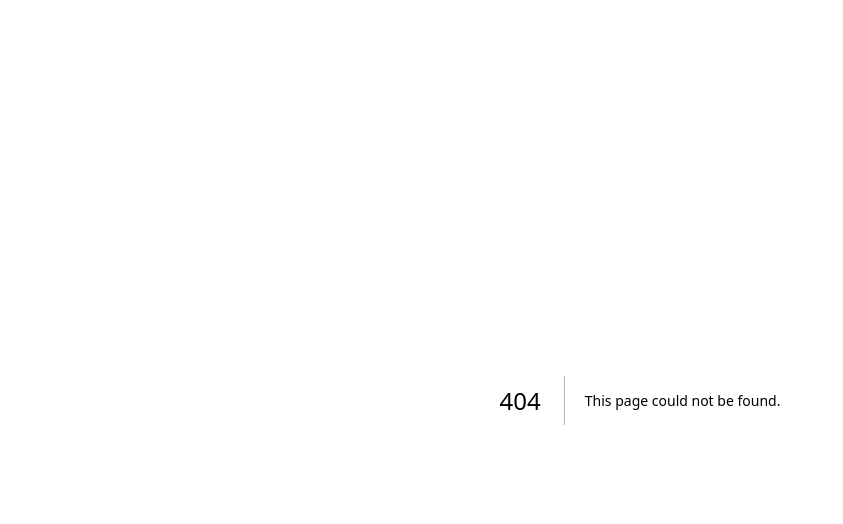
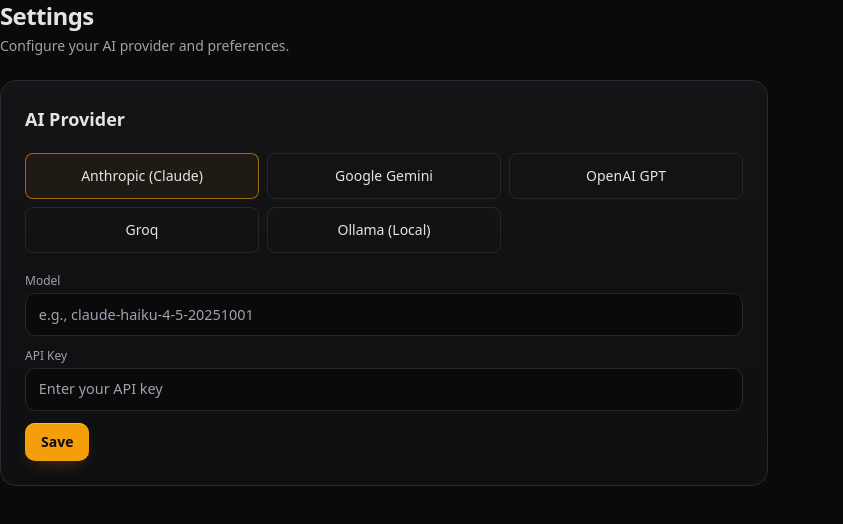
Before and after one commit to davsan2001/JobSeeker_OpenCode, a Next.js app: page /app/settings in a window 1280 px wide. Before the commit this address had no page. Shown: the top 524 px of the page, without its empty margins (0-843 px from the left). Built offline with nearby package versions, Linux system fonts and the light colour scheme.

Commit message:
Solucion a error 404
Despues de presionar Open Settings salia error por que estaba mal direccionado el enlace, esta corregido

```diff
--- /dev/null
+++ b/app/app/settings/page.tsx
@@ -0,0 +1,147 @@
+'use client'
+
+import { useEffect, useState } from 'react'
+import { Help } from '@/components/Help'
+import type { UserConfig } from '@/lib/types'
+import type { ProviderId } from '@/lib/llm/types'
+
+interface ProviderInfo {
+  id: ProviderId
+  displayName: string
+  requiresApiKey: boolean
+  defaultModels: { id: string; label: string }[]
+}
+
+export default function SettingsPage() {
+  const [cfg, setCfg] = useState<UserConfig | null>(null)
+  const [loading, setLoading] = useState(true)
+  const [saving, setSaving] = useState(false)
+  const [message, setMessage] = useState<string | null>(null)
+
+  const [selectedProvider, setSelectedProvider] = useState<ProviderId>('anthropic')
+  const [apiKey, setApiKey] = useState('')
+  const [model, setModel] = useState('')
+
+  useEffect(() => {
+    fetch('/api/config')
+      .then(r => r.json())
+      .then(data => {
+        setCfg(data)
+        if (data.activeProvider) {
+          setSelectedProvider(data.activeProvider)
+          const provider = data.providers?.[data.activeProvider]
+          if (provider) {
+            setModel(provider.model || '')
+          }
+        }
+      })
+      .catch(console.error)
+      .finally(() => setLoading(false))
+  }, [])
+
+  async function saveProvider() {
+    setSaving(true)
+    setMessage(null)
+    try {
+      const body: Record<string, unknown> = {
+        provider: { id: selectedProvider },
+        mode: cfg?.mode || 'fast'
+      }
+      if (apiKey) {
+        (body.provider as Record<string, unknown>).apiKey = apiKey
+      }
+      if (model) {
+        (body.provider as Record<string, unknown>).model = model
+      }
+
+      const res = await fetch('/api/config', {
+        method: 'PUT',
+        headers: { 'content-type': 'application/json' },
+        body: JSON.stringify(body)
+      })
+      if (!res.ok) throw new Error('Failed to save')
+      setMessage('Settings saved!')
+      setApiKey('')
+    } catch (err) {
+      setMessage((err as Error).message)
+    } finally {
+      setSaving(false)
+    }
+  }
+
+  if (loading) {
+    return <div className="skeleton h-8 w-48" />
+  }
+
+  return (
+    <div className="space-y-6 max-w-3xl">
+      <div>
+        <h1 className="text-2xl font-bold tracking-tight">Settings</h1>
+        <p className="text-sm text-zinc-400 mt-1">
+          Configure your AI provider and preferences.
+        </p>
+      </div>
+
+      <div className="card-soft p-5 sm:p-6 space-y-5">
+        <h2 className="font-semibold text-lg">AI Provider</h2>
+
+        <div className="grid grid-cols-2 sm:grid-cols-3 gap-2">
+          {(['anthropic', 'google', 'openai', 'groq', 'ollama'] as ProviderId[]).map(pid => (
+            <button
+              key={pid}
+              type="button"
+              onClick={() => setSelectedProvider(pid)}
+              className={`p-3 rounded-lg border text-sm font-medium transition ${
+                selectedProvider === pid
+                  ? 'border-amber-500/60 bg-amber-500/5'
+                  : 'border-zinc-800 hover:border-zinc-700'
+              }`}
+            >
+              {pid === 'anthropic' && 'Anthropic (Claude)'}
+              {pid === 'google' && 'Google Gemini'}
+              {pid === 'openai' && 'OpenAI GPT'}
+              {pid === 'groq' && 'Groq'}
+              {pid === 'ollama' && 'Ollama (Local)'}
+            </button>
+          ))}
+        </div>
+
+        <div className="space-y-3">
+          <div>
+            <label className="text-xs text-zinc-400 mb-1 block">Model</label>
+            <input
+              className="input"
+              value={model}
+              onChange={e => setModel(e.target.value)}
+              placeholder="e.g., claude-haiku-4-5-20251001"
+            />
+          </div>
+
+          <div>
+            <label className="text-xs text-zinc-400 mb-1 block">API Key {cfg?.providers?.[selectedProvider]?.hasKey && '(saved)'}</label>
+            <input
+              className="input"
+              type="password"
+              value={apiKey}
+              onChange={e => setApiKey(e.target.value)}
+              placeholder={apiKey ? '••••••••' : 'Enter your API key'}
+            />
+          </div>
+
+          <div className="flex gap-3">
+            <button
+              onClick={saveProvider}
+              disabled={saving}
+              className="btn btn-primary"
+            >
+              {saving ? 'Saving...' : 'Save'}
+            </button>
+            {message && (
+              <span className="text-sm text-zinc-400 self-center">{message}</span>
+            )}
+          </div>
+        </div>
+      </div>
+    </div>
+  )
+}
--- a/app/page.tsx
+++ b/app/page.tsx
@@ -117,7 +117,7 @@ export default function HomePage() {
               }
             />
           </ol>
-          <Link href="/settings" className="btn btn-primary btn-lg w-full sm:w-auto">
+          <Link href="/login" className="btn btn-primary btn-lg w-full sm:w-auto">
             Open Settings →
           </Link>
         </div>
@@ -261,7 +261,7 @@ export default function HomePage() {
           <div>Deep mode → recommended with a mid-tier model.</div>
           <div className="pt-1">
             Change model or budget in{' '}
-            <Link className="underline" href="/settings">settings</Link>.
+            <Link className="underline" href="/login">sign in</Link>.
           </div>
         </div>
       </aside>
```
